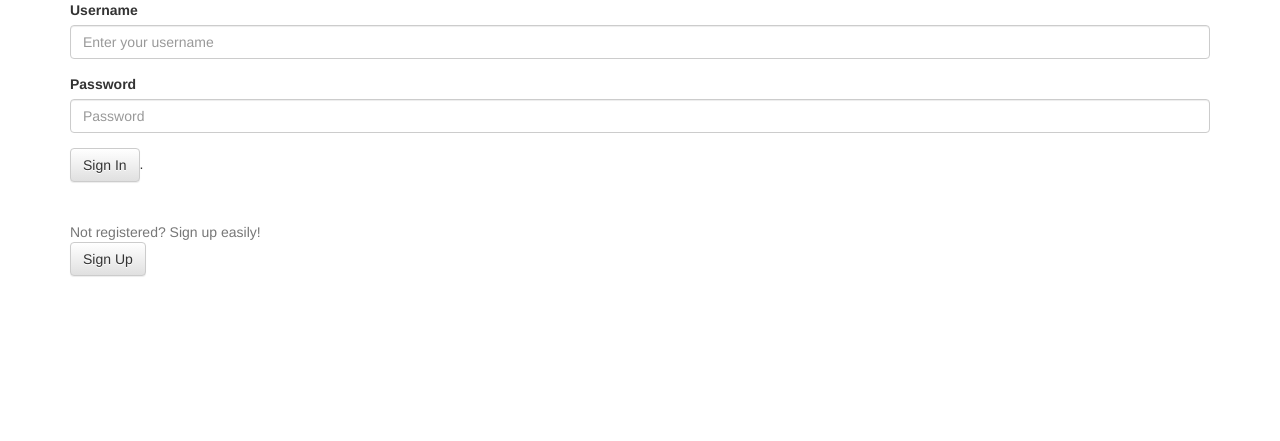
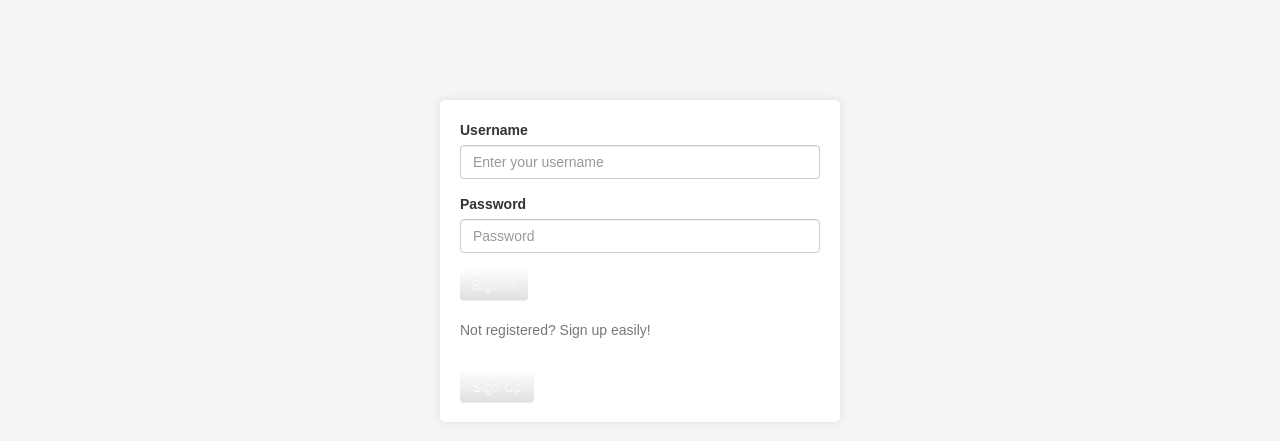
Before and after one commit to Erlangga28/Assignment_KI_EncryptDecrypt, a PHP site: page / in a window 1280 px wide. Shown: the top 441 px of the page. Run offline with PHP 8.4, Linux system fonts and the light colour scheme.

Commit message:
bismillah

```diff
--- a/index.php
+++ b/index.php
@@ -1,13 +1,41 @@
 <!DOCTYPE html>
 <html>
+
 <head>
     <title>Encrypt</title>
+    <!-- Bootstrap CSS -->
+    <link rel="stylesheet" type="text/css" href="css/bootstrap.min.css">
+    <link rel="stylesheet" type="text/css" href="css/bootstrap-theme.min.css">
+    <!-- Custom CSS -->
+    <style>
+        body {
+            background-color: #f5f5f5;
+            font-family: 'Arial', sans-serif;
+        }
 
-  <link rel="stylesheet" type="text/css" href="css/bootstrap.css">
-  <link rel="stylesheet" type="text/css" href="css/bootstrap.min.css">
-  <link rel="stylesheet" type="text/css" href="css/bootstap-theme.css">
-  <link rel="stylesheet" type="text/css" href="css/bootstrap-theme.min.css">
+        .container {
+            margin-top: 100px;
+            max-width: 400px;
+            background-color: #ffffff;
+            padding: 20px;
+            border-radius: 5px;
+            box-shadow: 0px 0px 10px rgba(0, 0, 0, 0.1);
+        }
+
+        .btn-default {
+            background-color: #2c3e50;
+            color: #ecf0f1;
+            border: none;
+        }
+
+        .btn-default:hover,
+        .btn-default:focus {
+            background-color: #34495e;
+            color: #ecf0f1;
+        }
+    </style>
 </head>
+
 <body>
 
     <div class="container">
@@ -17,7 +45,7 @@
                 <form action="login.php" method="POST" role='form'>
                     <div class="form-group">
                         <label for="username">Username</label>
-            <input type="text" class="form-control" name="username" placeholder="Enter your username" >
+                        <input type="text" class="form-control" name="username" placeholder="Enter your username">
                     </div>
                     <div class="form-group">
                         <label for="password">Password</label>
@@ -25,17 +53,16 @@
                     </div>
 
                     <!--Button-->
-          <input type="submit" class="btn btn-default" value="Sign In">.
+                    <input type="submit" class="btn btn-default" value="Sign In">
                 </form>
-      <br><br>
-      <text class="text-muted">Not registered? Sign up easily!</textarea>
+                <br>
+                <p class="text-muted">Not registered? Sign up easily!</p>
                 <br>
                 <!--Button pseudoclass according to bootstrap-->
-      <a href="new_user.php" class="btn btn-default" role="button">Sign Up </a>
-
+                <a href="new_user.php" class="btn btn-default" role="button">Sign Up</a>
             </div>
-
         </div>
     </div>
 </body>
+
 </html>
```
Lines whose indentation alone changed are shown as unchanged.
